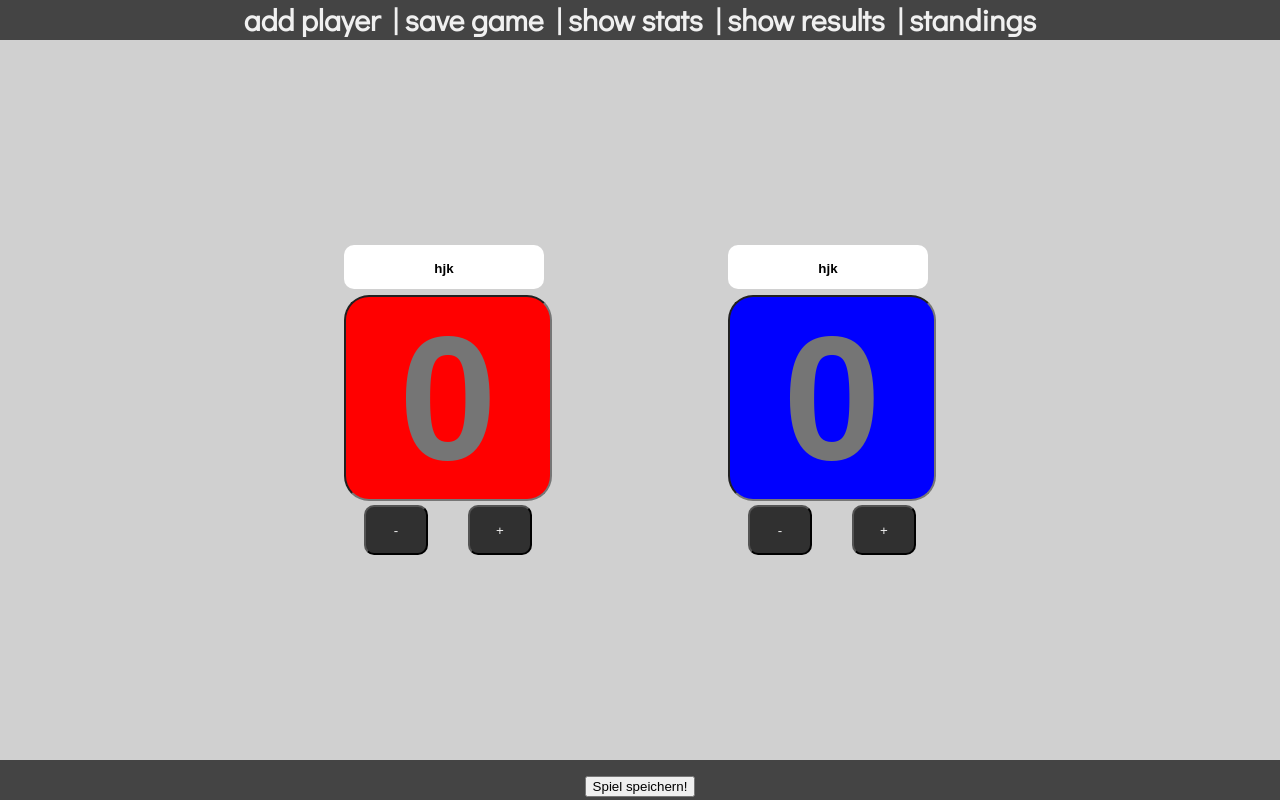
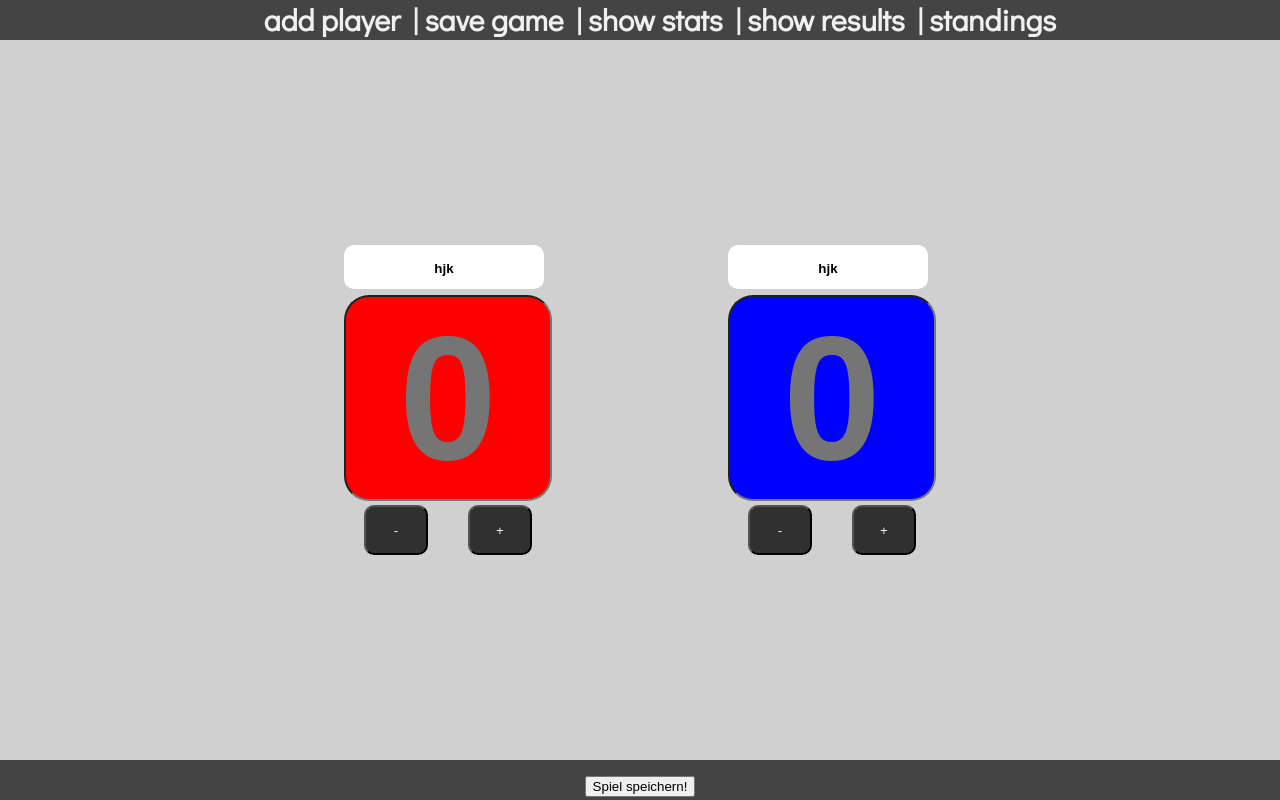
Before and after one commit to fgjhhkfk/scoreboard, a Flask app: page / in a window 1280 px wide. Run offline with Flask 2, Linux system fonts and the light colour scheme; data comes from the database, SQL or seed files in the repository; both versions use the stored data as it was after the commit; some libraries are stand-ins or nearby versions.

Commit message:
Darstellung angepasst

```diff
--- a/scoreboard/static/css/home.css
+++ b/scoreboard/static/css/home.css
@@ -30,6 +30,23 @@ html, body{
     font-size: 30px;
     font-weight: bold;
     line-height: 40px;
+}
+
+
+.header ul {
+    display: inline;
+}
+
+.header li {
+    display: inline;
+    padding: 0;
+    grid-gap: 20px;
+    list-style: none;
+    list-style-type: none;
+}
+.header a {
+    text-decoration: none;
+    color: #f0f0f0;
 }
 
 .side1{
--- a/scoreboard/templates/home.html
+++ b/scoreboard/templates/home.html
@@ -11,7 +11,17 @@
 <form method="POST" action="" enctype="multipart/form-data">
     <div class="wrapper">
         <div class="header">
-            add player | save game | show stats | show results | standings
+            <ul>
+                <li><a href="{{ url_for('add_player') }}" title="add player">add player</a></li>
+                |
+                <li><a href="" title="save game">save game</a></li>
+                |
+                <li><a href="" title="show stats">show stats</a></li>
+                |
+                <li><a href="" title="show results">show results</a></li>
+                |
+                <li><a href="" title="standings">standings</a></li>
+            </ul>
         </div>
         <form  action="{{ url_for('home') }}" method="POST">
             <div class="side1">
```
Also changed, not shown: scoreboard/scoreboard.sqlite.
